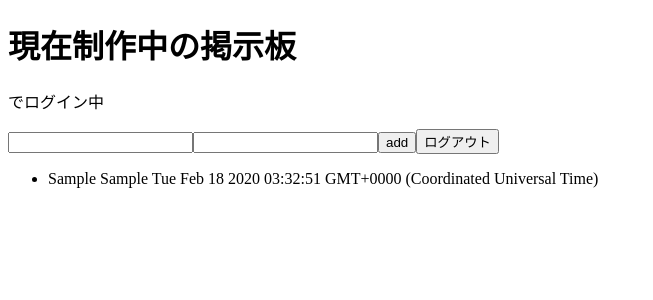
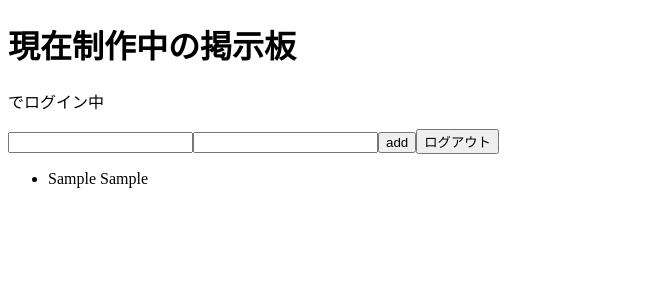
Before and after one commit to shou-kato/bbs_nuxt, a Nuxt app: page /protected in a window 1280 px wide. Both pictures are taken after typing "Sample", "Sample" into the empty fields and a click on the button "add". Shown: the top 300 px of the page, without its empty margins (0-653 px from the left). Built offline with nearby package versions, Linux system fonts and the light colour scheme; no server answers; the database is empty.

Commit message:
タイムスタンプ変換の処理をasync await 書き直し

```diff
--- a/pages/protected/index.vue
+++ b/pages/protected/index.vue
@@ -9,7 +9,7 @@
     <ul>
       <li v-for="messageSorted in messagesSorted" :key="messageSorted.id">
         {{ messageSorted.title }} {{ messageSorted.body }}
-        {{ messageSorted.user }} {{ messageSorted.time }}
+        {{ messageSorted.user }}
       </li>
     </ul>
   </div>
@@ -86,7 +86,10 @@ export default {
       const querySnapshot = await db.collection('post').get()
       querySnapshot.docs.forEach((e) => {
         const data = e.data()
-        setTimeout(() => console.log((data.time = data.time.toDate())))
+        const converTime = async () => {
+          data.time = await data.time.toDate()
+        }
+        converTime()
         this.messages.push(data)
       })
     },
```
